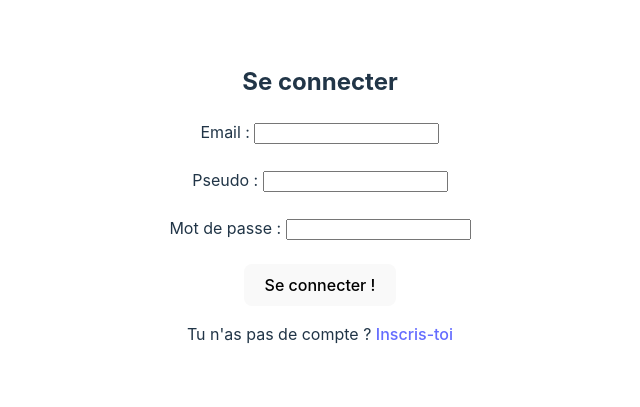
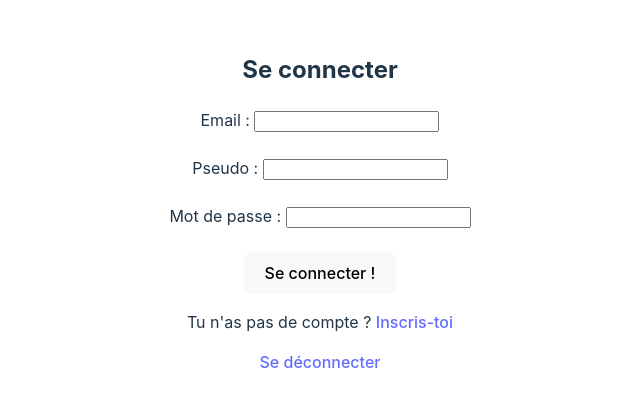
Before and after one commit to LisaDaudibon/Biblofront, a React (Vite) app: page /users/sign_in in a window 1280 px wide. Shown: the part 197-604 px from the top of the page, without its empty margins (320-960 px from the left). Built offline with nearby package versions, Linux system fonts and the light colour scheme.

Commit message:
LD adding logout button for now

```diff
--- a/src/pages/signin.jsx
+++ b/src/pages/signin.jsx
@@ -1,9 +1,11 @@
 import SigninForm from "../components/signinform/index";
+import Logout from "../components/logout/index";
 
 function SignIn() {
   return (
     <>
       <SigninForm />
+      <Logout />
     </>
   );
 }
```
